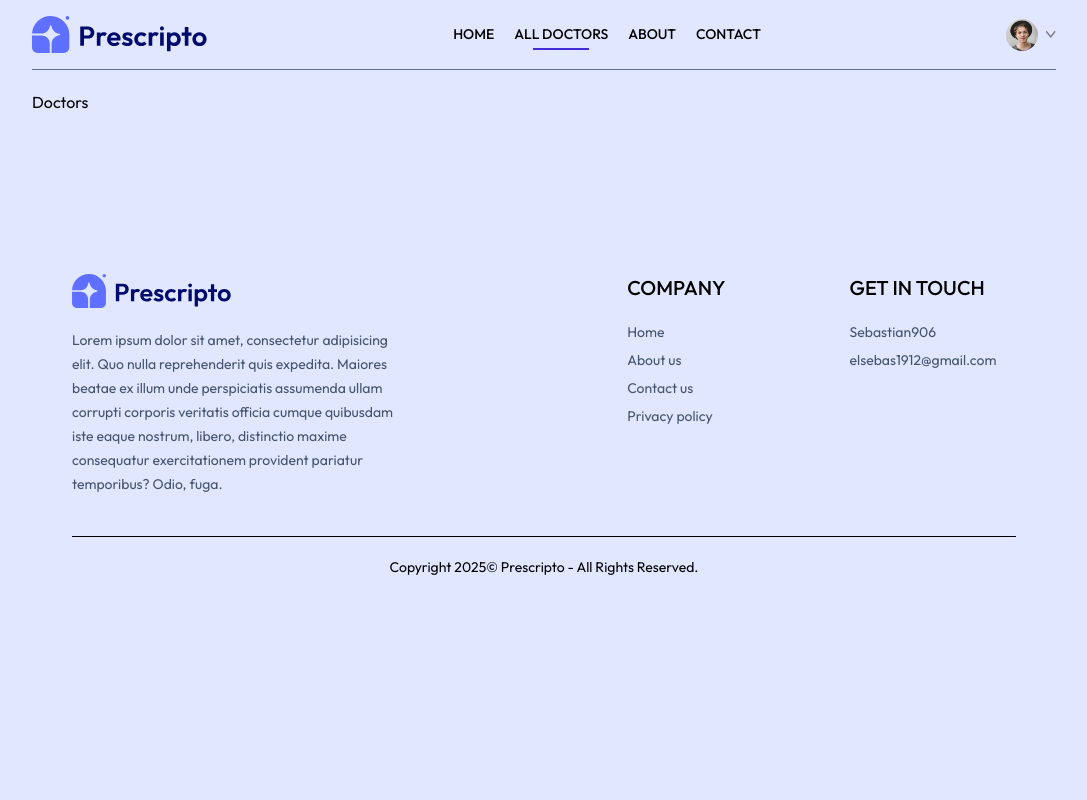
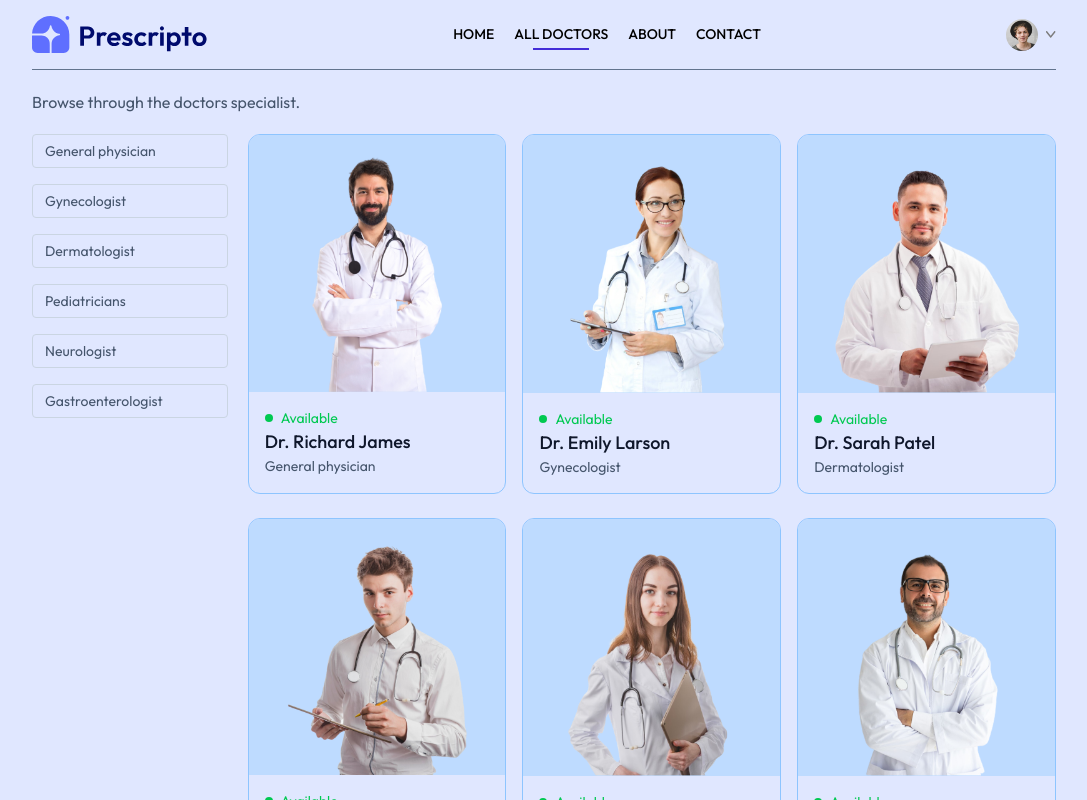
Before and after one commit to Sebastian906/Prescripto-Fullstack, a React (Vite) app in the folder frontend/: page /doctors in a window 1280 px wide. Shown: the top 800 px of the page, without its empty margins (96-1183 px from the left). Built offline with nearby package versions, Linux system fonts and the light colour scheme.

Commit message:
feat(pages): add Doctors page Doctors.jsx
Añade la página Doctors.jsx que muestra la lista de doctores, filtros por especialidad y la UI base integrada con el contexto de la app y componentes reutilizables.

```diff
--- a/frontend/src/pages/Doctors.jsx
+++ b/frontend/src/pages/Doctors.jsx
@@ -1,8 +1,64 @@
-import React from 'react'
+import { useContext, useEffect, useState } from "react"
+import { useParams, useNavigate } from "react-router-dom"
+import { AppContext } from "../context/AppContext"
 
 const Doctors = () => {
+
+    const { speciality } = useParams()
+    const [filterDoc, setFilterDoc] = useState([])
+    const navigate = useNavigate();
+    const { doctors } = useContext(AppContext)
+
+    const applyFilter = () => {
+        if (speciality) {
+            setFilterDoc(doctors.filter(doc => doc.speciality === speciality))
+        } else {
+            setFilterDoc(doctors)
+        }
+    }
+
+    useEffect(() => {
+        applyFilter()
+    }, [doctors, speciality])
+
     return (
-        <div>Doctors</div>
+        <div>
+            <p className="text-slate-600">Browse through the doctors specialist.</p>
+            <div className="flex flex-col sm:flex-row items-start gap-5 mt-5">
+                <div className="flex flex-col gap-4 text-sm text-slate-600">
+                    <p onClick={() => speciality === 'General physician' ? navigate('/doctors') : navigate('/doctors/General physician')} className={`w-[94vh] sm:w-auto pl-3 py-1.5 pr-16 border border-slate-300 rounded transition-all cursor-pointer ${speciality === 'General physician' ? 'bg-indigo-200 text-slate-950' : ''}`}>General physician</p>
+                    <p onClick={() => speciality === 'Gynecologist' ? navigate('/doctors') : navigate('/doctors/Gynecologist')} className={`w-[94vh] sm:w-auto pl-3 py-1.5 pr-16 border border-slate-300 rounded transition-all cursor-pointer ${speciality === 'Gynecologist' ? 'bg-indigo-200 text-slate-950' : ''}`}>Gynecologist</p>
+                    <p onClick={() => speciality === 'Dermatologist' ? navigate('/doctors') : navigate('/doctors/Dermatologist')} className={`w-[94vh] sm:w-auto pl-3 py-1.5 pr-16 border border-slate-300 rounded transition-all cursor-pointer ${speciality === 'Dermatologist' ? 'bg-indigo-200 text-slate-950' : ''}`}>Dermatologist</p>
+                    <p onClick={() => speciality === 'Pediatricians' ? navigate('/doctors') : navigate('/doctors/Pediatricians')} className={`w-[94vh] sm:w-auto pl-3 py-1.5 pr-16 border border-slate-300 rounded transition-all cursor-pointer ${speciality === 'Pediatricians' ? 'bg-indigo-200 text-slate-950' : ''}`}>Pediatricians</p>
+                    <p onClick={() => speciality === 'Neurologist' ? navigate('/doctors') : navigate('/doctors/Neurologist')} className={`w-[94vh] sm:w-auto pl-3 py-1.5 pr-16 border border-slate-300 rounded transition-all cursor-pointer ${speciality === 'Neurologist' ? 'bg-indigo-200 text-slate-950' : ''}`}>Neurologist</p>
+                    <p onClick={() => speciality === 'Gastroenterologist' ? navigate('/doctors') : navigate('/doctors/Gastroenterologist')} className={`w-[94vh] sm:w-auto pl-3 py-1.5 pr-16 border border-slate-300 rounded transition-all cursor-pointer ${speciality === 'Gastroenterologist' ? 'bg-indigo-200 text-slate-950' : ''}`}>Gastroenterologist</p>
+                </div>
+                <div className="w-full grid grid-cols-auto gap-4 gap-y-6">
+                    {
+                        filterDoc.map((item, index) => (
+                            <div
+                                onClick={() => navigate(`/appointment/${item._id}`)}
+                                className='border border-blue-300 rounded-xl overflow-hidden cursor-pointer hover:-translate-y-2.5 transition-all duration-500'
+                                key={index}
+                            >
+                                <img
+                                    className='bg-blue-200'
+                                    src={item.image}
+                                    alt=""
+                                />
+                                <div className='p-4'>
+                                    <div className='flex items-center gap-2 text-sm text-center text-green-500'>
+                                        <p className='w-2 h-2 bg-green-500 rounded-full'></p><p>Available</p>
+                                    </div>
+                                    <p className='text-slate-900 text-lg font-medium'>{item.name}</p>
+                                    <p className='text-slate-600 text-sm'>{item.speciality}</p>
+                                </div>
+                            </div>
+                        ))
+                    }
+                </div>
+            </div>
+        </div>
     )
 }
 
```
